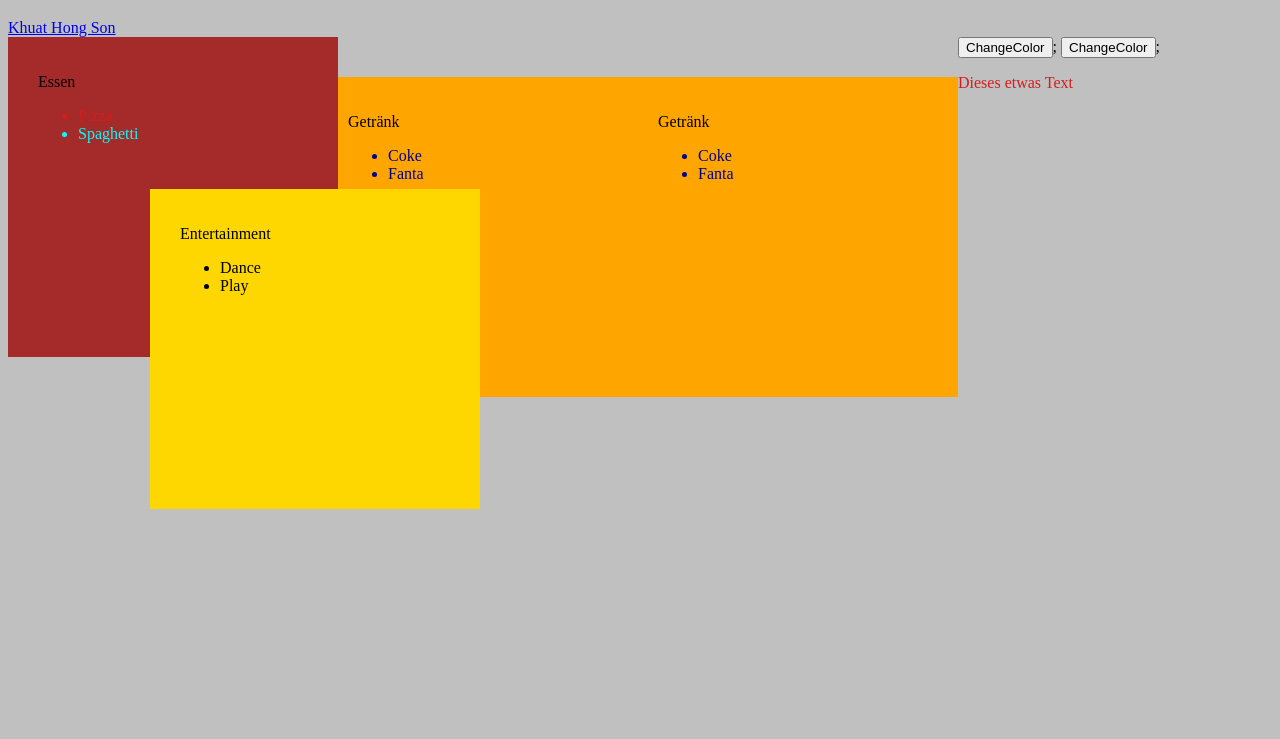
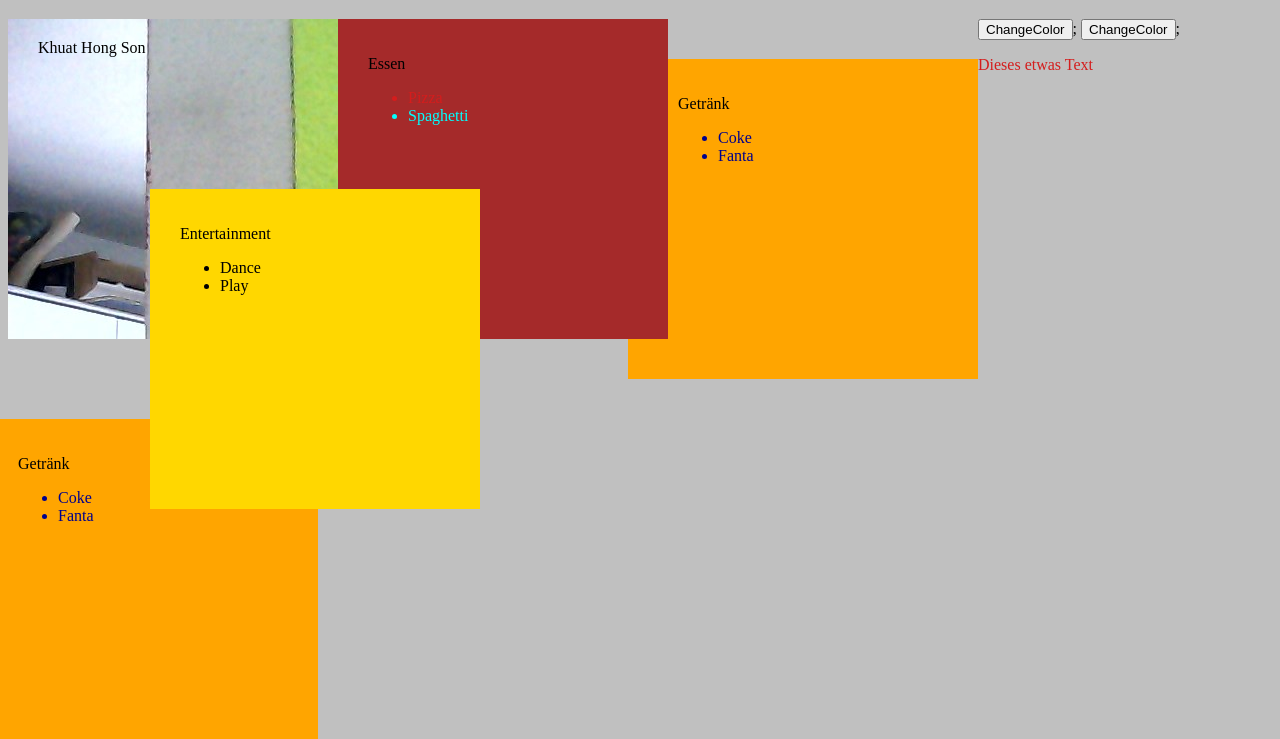
Before and after one commit to Seryclean/HomeworkWebsite, a website: page index.html in a window 1280 px wide. Shown: the part 61-800 px from the top of the page. Drawn offline with nearby package versions, Linux system fonts and the light colour scheme; files that its build step writes are made by us from their sources.

Commit message:
some change

```diff
--- a/index.html
+++ b/index.html
@@ -16,7 +16,8 @@
 </head>
 
 <body>
-    <div id= "box_image1"><a href="anh123.jpg">Khuat Hong Son</a></div>
+    <div class= "box_image1">Khuat Hong Son</div>
+
     <button id ="bt" type="button" onclick="changeBodyBg('#0E141B');">ChangeColor</button>;
     <button id ="bt" type="button" onclick="changeBodyBg('#ffffff');">ChangeColor</button>;
 
--- a/styles.scss
+++ b/styles.scss
@@ -9,6 +9,15 @@ body {
         color:$color;
     }
 
+    .box_image1{
+        width: 250px;
+        height: 250px;
+        background-image:url(/anh123.jpg);
+        position: relative;
+        float: left;
+        padding: 20px 50px 50px 30px;
+        background-repeat: no-repeat;
+    }
     .box {
         width: 250px;
         height: 250px;
```
